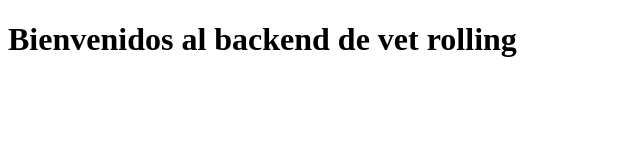
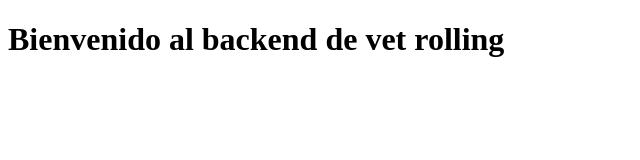
Before and after one commit to PabloRomeroAbadie/backendVetProyectoFinal, a website: page public/index.html in a window 1280 px wide. Shown: the whole page, without its empty margins (0-640 px from the left). Drawn offline with Linux system fonts and the light colour scheme.

```diff
--- a/public/index.html
+++ b/public/index.html
@@ -8,6 +8,6 @@
     <title>Backend</title>
 </head>
 <body>
-    <h1>Bienvenidos al backend de vet rolling</h1>
+    <h1>Bienvenido al backend de vet rolling</h1>
 </body>
 </html>
```
